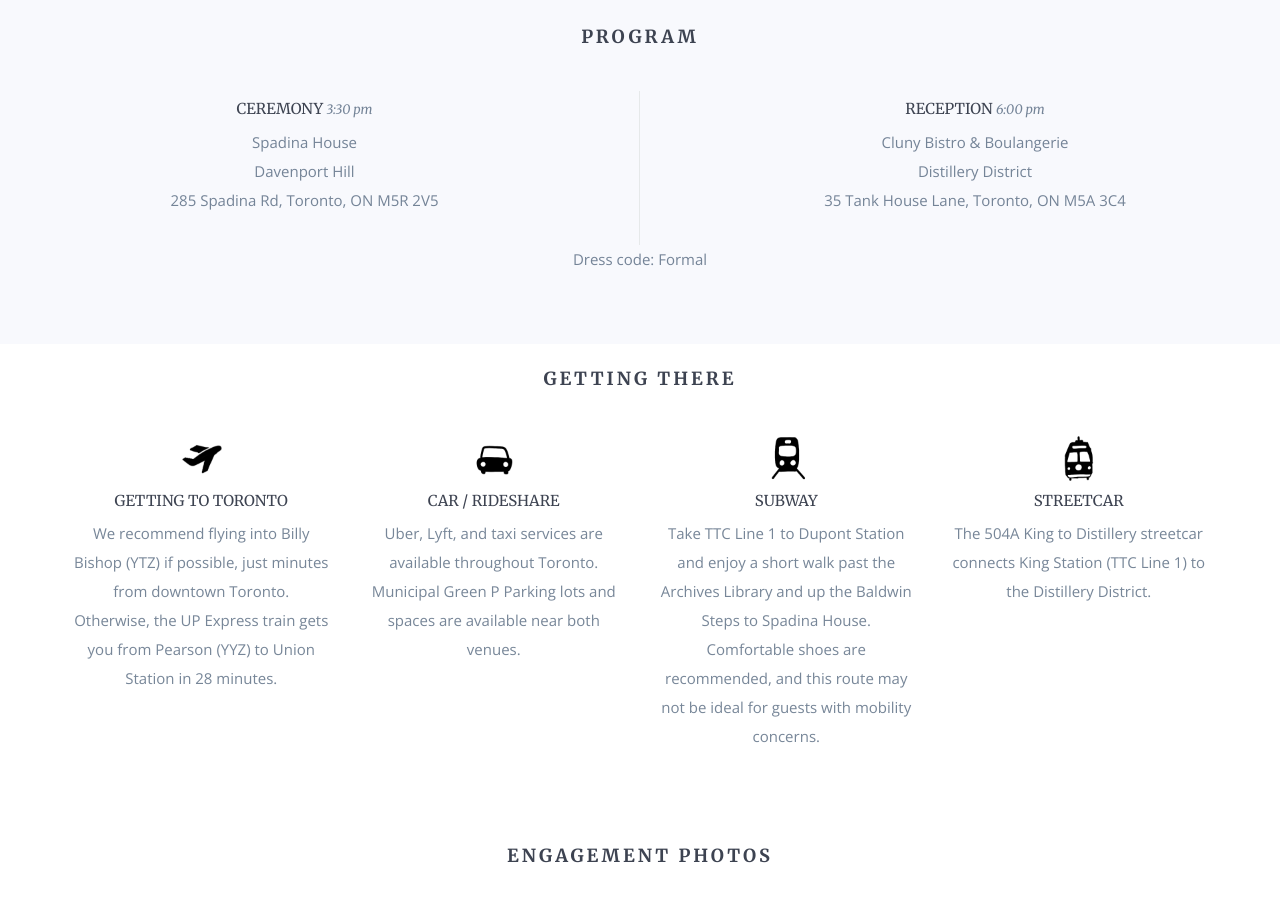
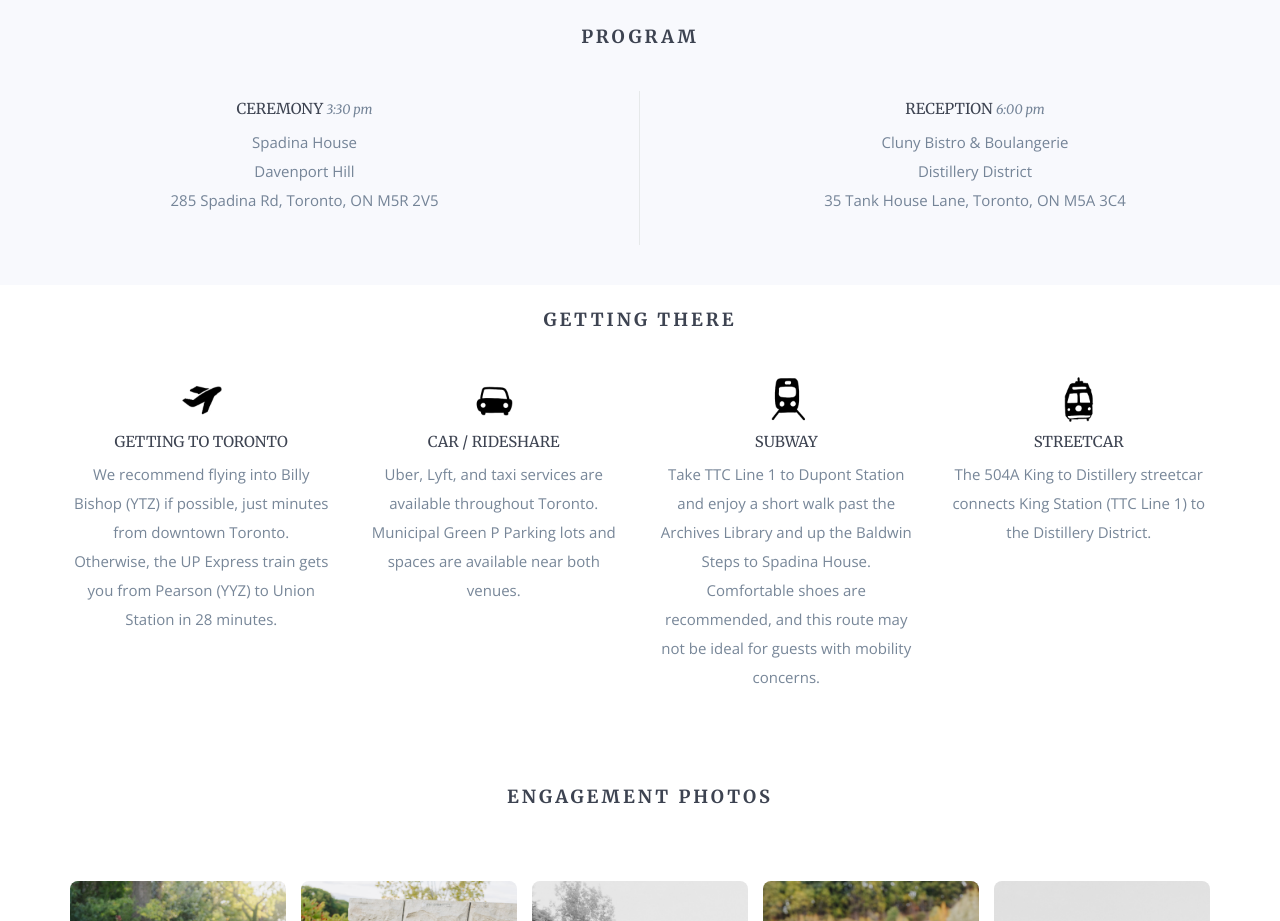
Before and after one commit to oliviayyu/oj2026, a website: page index.html in a window 1280 px wide. Shown: the part 1340-2261 px from the top of the page. Drawn offline with nearby package versions, Linux system fonts and the light colour scheme; files whose address does not match are found by name.

Commit message:
delete dress code

```diff
--- a/index.html
+++ b/index.html
@@ -189,10 +189,6 @@
                     </p>
                 </div>
             </div>
-            <!-- Dress code (outside columns) -->
-        <p class="text-center" style="margin-top: 30px;">
-            Dress code: Formal
-        </p>
         </div>
     </div>
 </section>
```
